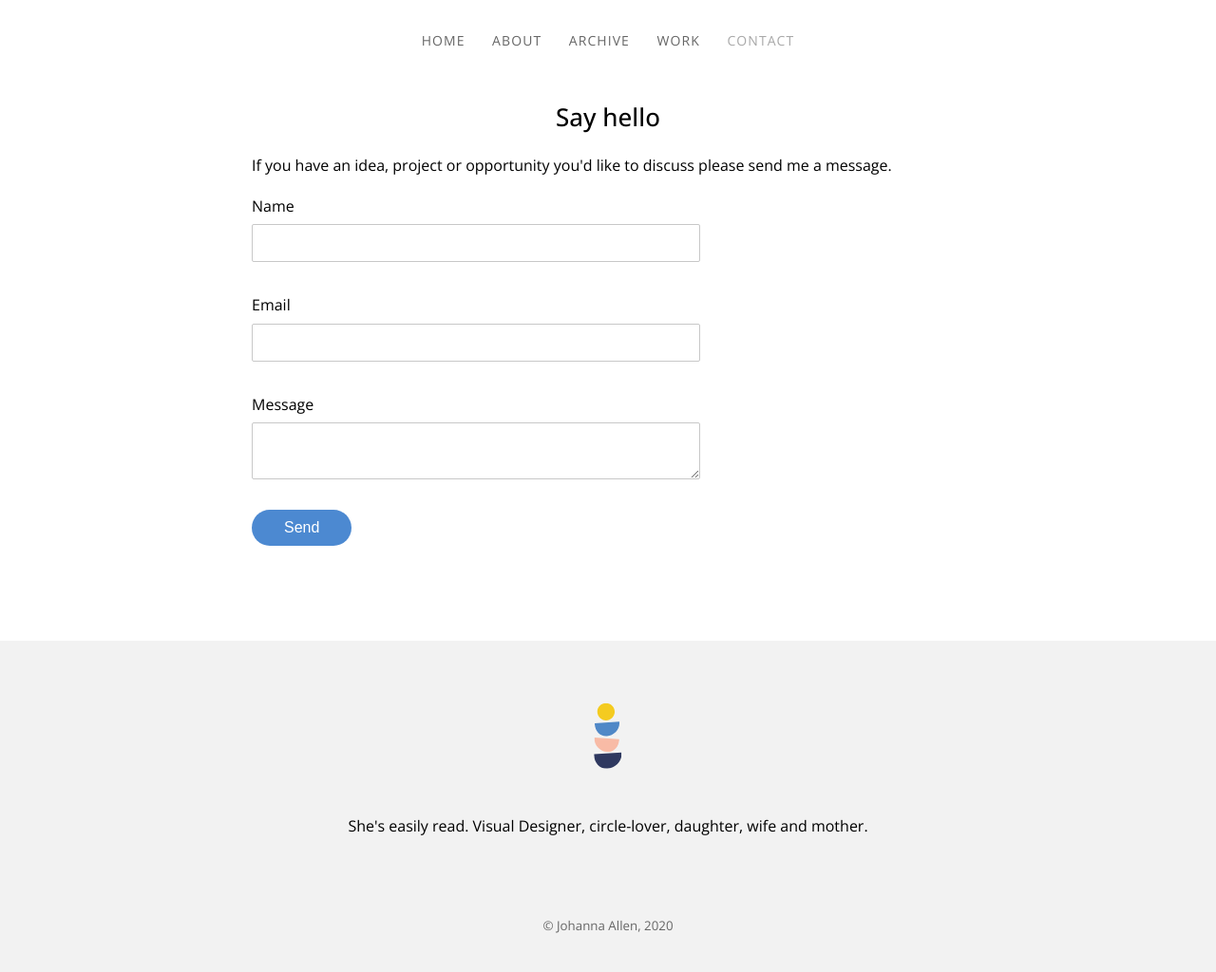
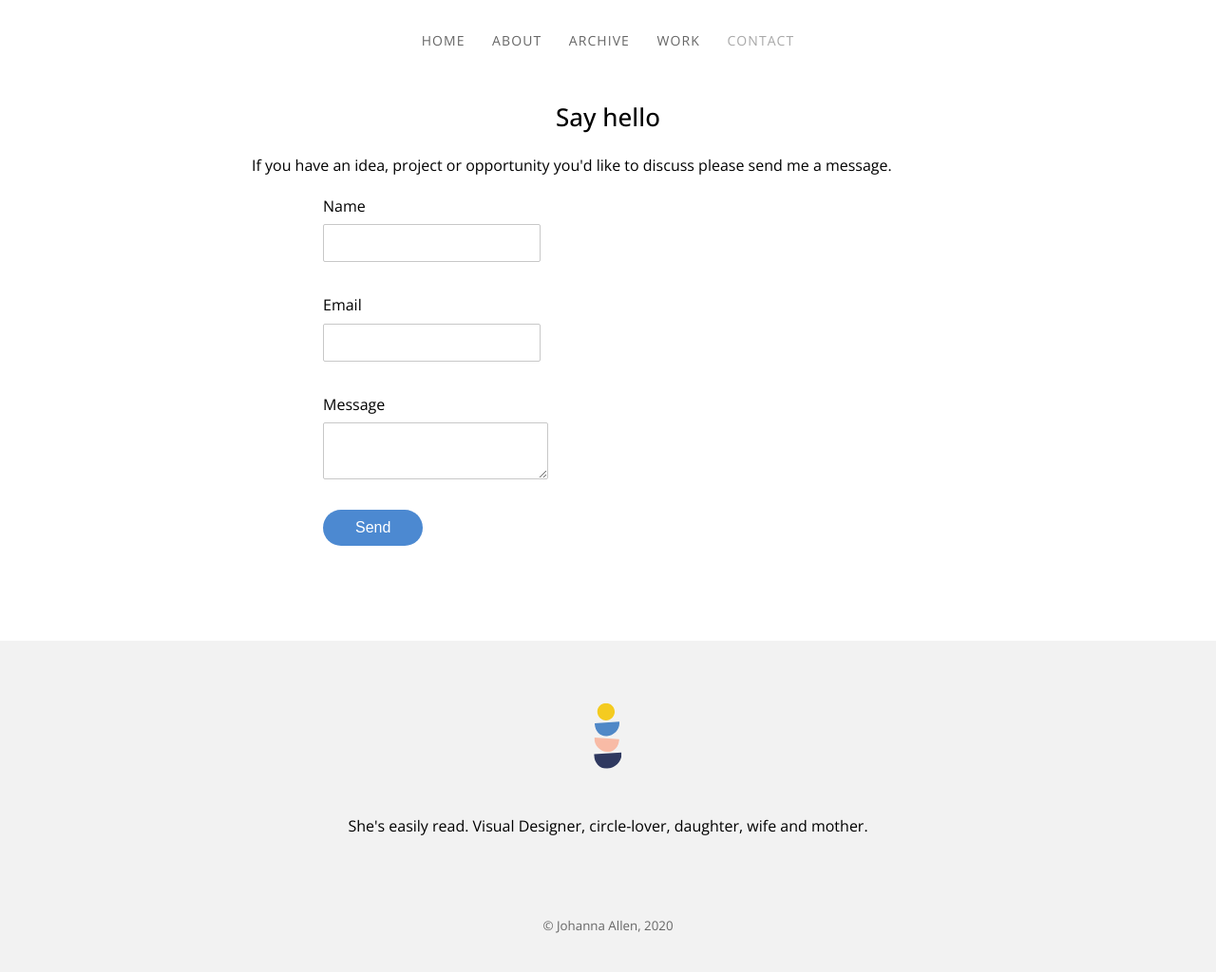
Before and after one commit to damongolding/shesanopenbook, a PHP site: page /contact.html in a window 1280 px wide. Shown: the whole page at 95% size. Run offline with PHP 8.4, Linux system fonts and the light colour scheme.

Commit message:
Add files via upload

```diff
--- a/css/shes-got-style.css
+++ b/css/shes-got-style.css
@@ -158,6 +158,12 @@ article.post .post--article-link{
 
 /* -- FORM --- */
 
+form {
+  width : 100%;
+  max-width : 600px;
+  margin: auto;
+}
+
 .form-group{
 	margin-bottom: 2rem;
 }
@@ -171,7 +177,6 @@ article.post .post--article-link{
 	font-size: 1rem;
 	padding: 10px;
 	margin-top: 5px;
-	width: 60%;
 
 	/* Removing some browser default styles for inout field */
 	box-shadow: none;
```
